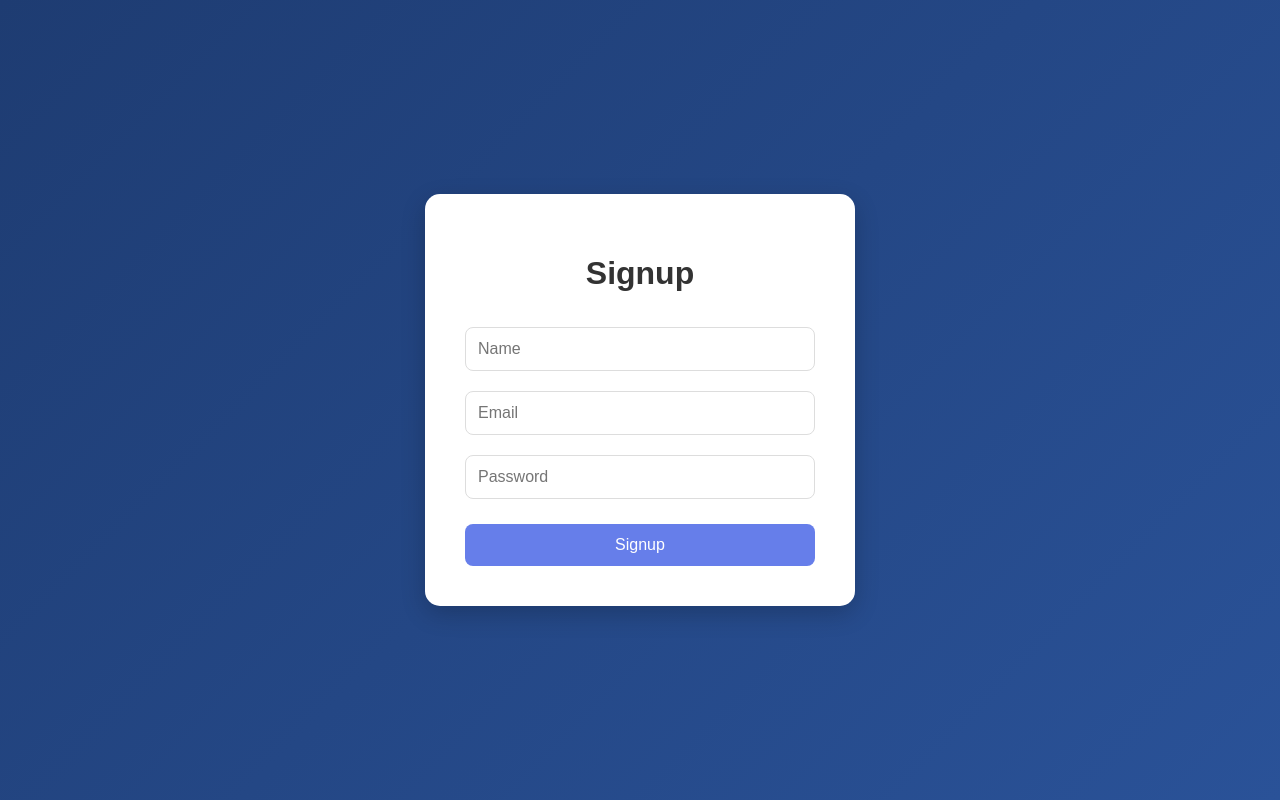
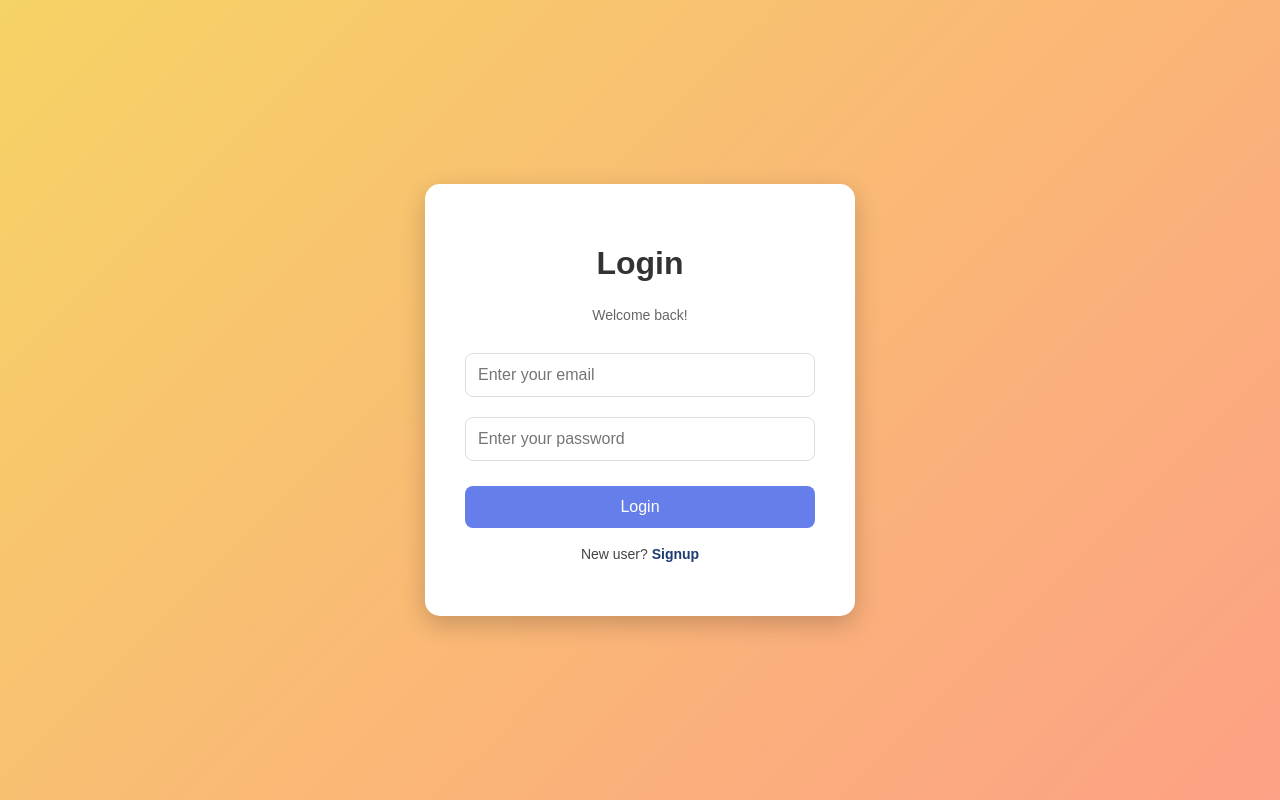
Before and after one commit to Kshamapandey22/fullstack-task-manager, a React (Create React App) app in the folder frontend/: page /login in a window 1280 px wide. Built offline with nearby package versions, Linux system fonts and the light colour scheme.

Commit message:
Update final UI theme

```diff
--- a/frontend/src/App.css
+++ b/frontend/src/App.css
@@ -1,9 +1,8 @@
 body {
   margin: 0;
   font-family: Arial, sans-serif;
-  background: linear-gradient(135deg, #1e3c72, #2a5298);
+  background: linear-gradient(135deg, #f6d365, #fda085);
 }
-
 .auth-container {
   height: 100vh;
   display: flex;
@@ -56,3 +55,120 @@ body {
 .auth-box button:hover {
   background: #5a67d8;
 }
+.subtitle {
+  color: #666;
+  font-size: 14px;
+  margin-bottom: 20px;
+}
+
+.switch-text {
+  margin-top: 18px;
+  font-size: 14px;
+  color: #444;
+}
+
+.switch-text a {
+  color: #1e3c72;
+  text-decoration: none;
+  font-weight: bold;
+}
+
+.switch-text a:hover {
+  text-decoration: underline;
+}
+.dashboard-container {
+  min-height: 100vh;
+  padding: 40px 20px;
+  background: linear-gradient(135deg, #f6d365, #fda085);
+}
+
+.dashboard-box {
+  max-width: 700px;
+  margin: auto;
+  background: white;
+  padding: 40px;
+  border-radius: 15px;
+  box-shadow: 0 8px 25px rgba(0, 0, 0, 0.2);
+}
+
+.top-bar {
+  display: flex;
+  justify-content: space-between;
+  align-items: center;
+  margin-bottom: 25px;
+}
+
+.top-bar h1 {
+  margin: 0;
+  color: #222;
+}
+
+.logout-btn {
+  background: #ef4444;
+  color: white;
+  border: none;
+  padding: 10px 18px;
+  border-radius: 8px;
+  cursor: pointer;
+}
+
+.form-box {
+  display: flex;
+  flex-direction: column;
+  gap: 12px;
+  margin-bottom: 30px;
+}
+
+.form-box input {
+  padding: 12px;
+  border: 1px solid #ddd;
+  border-radius: 8px;
+  font-size: 15px;
+}
+
+.form-box button {
+  padding: 12px;
+  border: none;
+  background: #1e3c72;
+  color: white;
+  border-radius: 8px;
+  cursor: pointer;
+  font-size: 15px;
+}
+
+.task-heading {
+  color: #333;
+  margin-bottom: 20px;
+}
+
+.task-list {
+  display: flex;
+  flex-direction: column;
+  gap: 15px;
+}
+
+.task-card {
+  padding: 18px;
+  border-radius: 12px;
+  background: #f8fafc;
+  border-left: 5px solid #1e3c72;
+  box-shadow: 0 3px 8px rgba(0, 0, 0, 0.08);
+}
+
+.task-card h3 {
+  margin: 0 0 8px 0;
+}
+
+.task-card p {
+  color: #555;
+}
+
+.delete-btn {
+  margin-top: 10px;
+  background: #dc2626;
+  color: white;
+  border: none;
+  padding: 8px 14px;
+  border-radius: 6px;
+  cursor: pointer;
+}
--- a/frontend/src/Dashboard.js
+++ b/frontend/src/Dashboard.js
@@ -65,9 +65,10 @@ function Dashboard() {
   }, [fetchTasks]);
 
   return (
-    <div className="container">
+  <div className="dashboard-container">
+    <div className="dashboard-box">
       <div className="top-bar">
-        <h1>Dashboard</h1>
+        <h1>Task Manager</h1>
 
         <button
           className="logout-btn"
@@ -83,21 +84,22 @@ function Dashboard() {
       <div className="form-box">
         <input
           value={title}
-          placeholder="Task title"
+          placeholder="Enter task title"
           onChange={(e) => setTitle(e.target.value)}
         />
 
         <input
           value={description}
-          placeholder="Description"
+          placeholder="Enter task description"
           onChange={(e) => setDescription(e.target.value)}
         />
 
         <button onClick={addTask}>Add Task</button>
       </div>
 
-      <h2>My Tasks</h2>
+      <h2 className="task-heading">My Tasks</h2>
 
+      <div className="task-list">
         {tasks.map((task) => (
           <div className="task-card" key={task._id}>
             <h3>{task.title}</h3>
@@ -112,6 +114,8 @@ function Dashboard() {
           </div>
         ))}
       </div>
+    </div>
+  </div>
 );
 }
 
--- a/frontend/src/Login.js
+++ b/frontend/src/Login.js
@@ -25,42 +25,38 @@ function Login() {
       );
 
       localStorage.setItem("token", res.data.token);
-
-      alert("Login successful");
-
+      alert("Login successful!");
       navigate("/dashboard");
     } catch (error) {
-      alert("Login failed");
+      alert("Invalid credentials");
     }
   };
 
   return (
     <div className="auth-container">
       <div className="auth-box">
-      <h1>Signup</h1>
-
-      <input
-        type="text"
-        name="name"
-        placeholder="Name"
-        onChange={handleChange}
-      />
+        <h1>Login</h1>
+        <p className="subtitle">Welcome back!</p>
 
         <input
           type="email"
           name="email"
-        placeholder="Email"
+          placeholder="Enter your email"
           onChange={handleChange}
         />
 
         <input
           type="password"
           name="password"
-        placeholder="Password"
+          placeholder="Enter your password"
           onChange={handleChange}
         />
 
-      <button onClick={handleSubmit}>Signup</button>
+        <button onClick={handleSubmit}>Login</button>
+
+        <p className="switch-text">
+          New user? <a href="/">Signup</a>
+        </p>
       </div>
     </div>
   );
--- a/frontend/src/Signup.js
+++ b/frontend/src/Signup.js
@@ -1,7 +1,10 @@
 import { useState } from "react";
 import axios from "axios";
+import { useNavigate } from "react-router-dom";
 
 function Signup() {
+  const navigate = useNavigate();
+
   const [form, setForm] = useState({
     name: "",
     email: "",
@@ -17,41 +20,50 @@ function Signup() {
 
   const handleSubmit = async () => {
     try {
-      await axios.post("https://fullstack-task-manager-backend.onrender.com/api/auth/signup", form);
-      alert("Signup successful");
-      window.location.href = "/login";
+      await axios.post(
+        "https://fullstack-task-manager-backend.onrender.com/api/auth/signup",
+        form
+      );
+
+      alert("Signup successful!");
+      navigate("/login");
     } catch (error) {
-      alert("Error");
+      alert("User may already exist");
     }
   };
 
   return (
     <div className="auth-container">
       <div className="auth-box">
-      <h1>Signup</h1>
+        <h1>Create Account</h1>
+        <p className="subtitle">Sign up to manage your tasks</p>
 
         <input
           type="text"
           name="name"
-        placeholder="Name"
+          placeholder="Enter your name"
           onChange={handleChange}
         />
 
         <input
           type="email"
           name="email"
-        placeholder="Email"
+          placeholder="Enter your email"
           onChange={handleChange}
         />
 
         <input
           type="password"
           name="password"
-        placeholder="Password"
+          placeholder="Create password"
           onChange={handleChange}
         />
 
         <button onClick={handleSubmit}>Signup</button>
+
+        <p className="switch-text">
+          Already have an account? <a href="/login">Login</a>
+        </p>
       </div>
     </div>
   );
```
Lines whose indentation alone changed are shown as unchanged.
